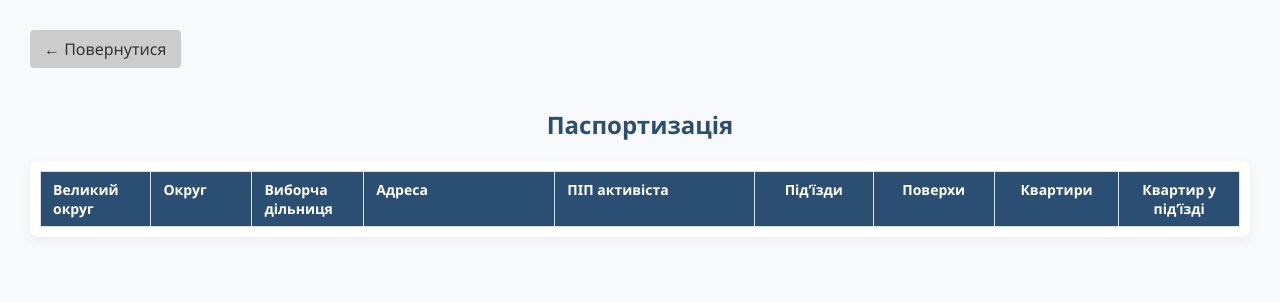
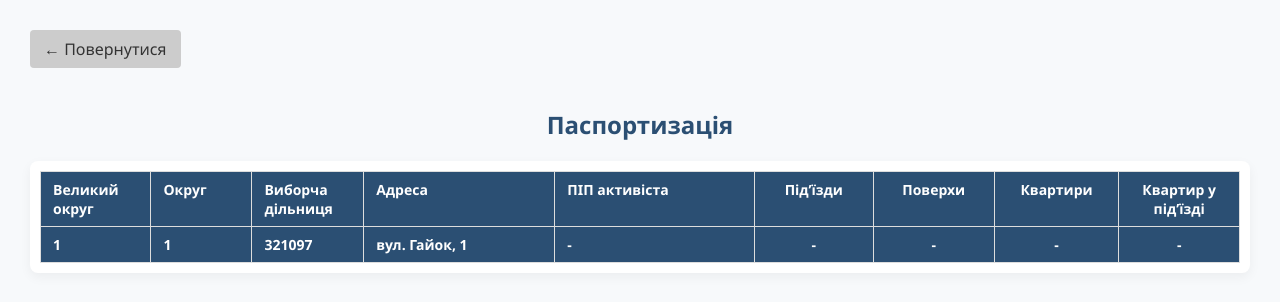
Before and after one commit to Aliina-ai/flask-db, a Flask app: page /passport in a window 1280 px wide. Shown: the top 302 px of the page. Run offline with Flask 3, Linux system fonts and the light colour scheme; lists and menus that the app fills with data are empty; parts of the project's set-up code (start-up, migrations or seed data) failed here and were passed over.

Commit message:
Update passport.html

```diff
--- a/templates/passport.html
+++ b/templates/passport.html
@@ -106,12 +106,20 @@ th:nth-child(9), td:nth-child(9) {
             <th>Квартир у під’їзді</th>
         </tr>
     </thead>
+    <thead>
+        <tr>
+            <th>1</th>
+            <th>1</th>
+            <th>321097</th>
+            <th>вул. Гайок, 1</th>
+            <th>-</th>
+            <th>-</th>
+            <th>-</th>
+            <th>-</th>
+            <th>-</th>
 </table>
 </div>
 
-{% if is_admin %}
-<button type="submit">💾 Зберегти дані</button>
-{% endif %}
 
 </form>
 </body>
```
